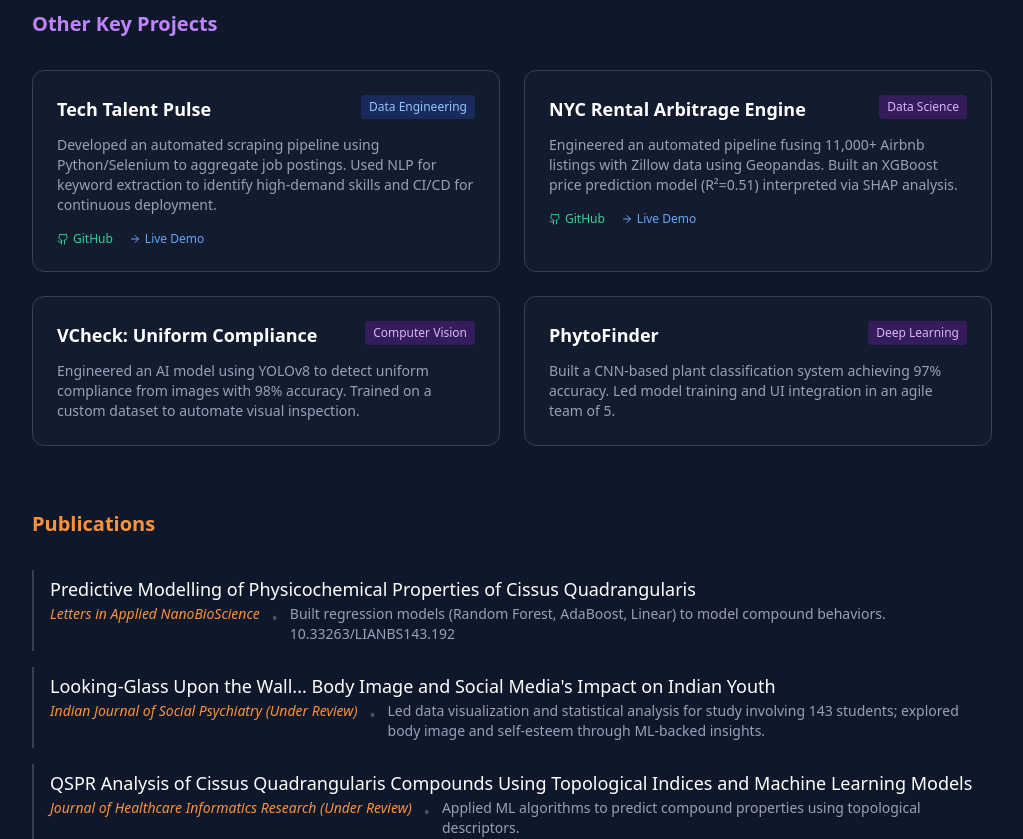
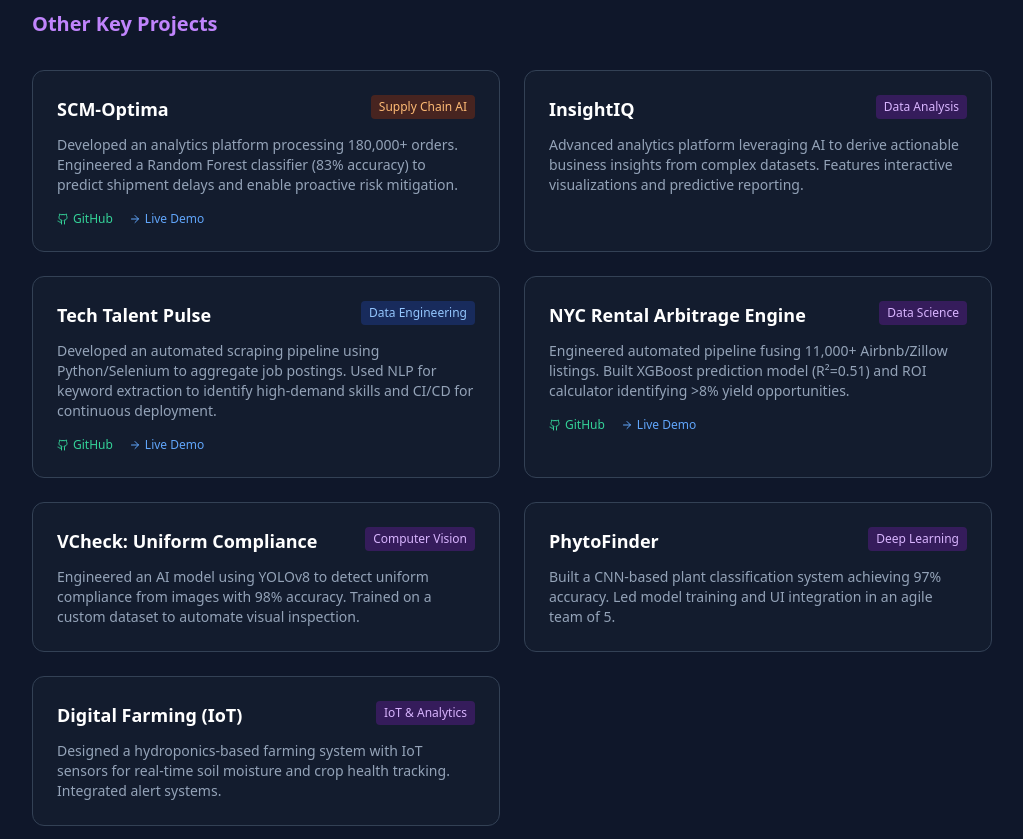
Before and after one commit to ayush-274/Portfolio, a React (Vite) app: page / in a window 1280 px wide. Shown: the part 2160-2999 px from the top of the page, without its empty margins (128-1151 px from the left). Built offline with nearby package versions, Linux system fonts and the light colour scheme.

Commit message:
scm-optima project added

```diff
--- a/src/App.jsx
+++ b/src/App.jsx
@@ -3,7 +3,7 @@ import {
   Menu, X, Database, Github, Linkedin, Mail, ChevronRight, ChevronLeft,
   Download, Code, Terminal, Cpu, BookOpen, Layers, Brain, CheckCircle,
   BarChart, PieChart, TrendingUp, DollarSign, Activity, Filter, Server,
-  Workflow, MapPin, Calculator, ArrowRight, Phone, FileText, Globe
+  Workflow, MapPin, Calculator, ArrowRight, Phone, FileText, Globe, Truck
 } from 'lucide-react';
 
 const Portfolio = () => {
@@ -357,6 +357,47 @@ const Portfolio = () => {
             </div>
         </div>
 
+        {/* Project 4: SCM-Optima */}
+        <div className="mb-24">
+            <div className="flex flex-col md:flex-row justify-between items-end mb-8 border-b border-slate-800 pb-4">
+                 <div>
+                     <span className="text-orange-400 font-mono text-xs uppercase tracking-wider mb-2 block">Project 04</span>
+                     <h3 className="text-3xl font-bold text-white mb-2">SCM-Optima: AI Supply Chain Control Tower</h3>
+                     <p className="text-slate-400 max-w-2xl">
+                         Developed an end-to-end analytics platform processing 180,000+ orders. Engineered a Random Forest classifier (83% accuracy) to predict shipment delays and enable proactive risk mitigation.
+                     </p>
+                     <div className="flex gap-4 mt-4">
+                        <a href="https://github.com/ayush-274/scm-optima" target="_blank" rel="noopener noreferrer" className="flex items-center gap-1 text-emerald-400 hover:text-emerald-300 font-medium">
+                            <Github size={12} /> GitHub
+                        </a>
+                        <a href="https://scm-optima-ayush.streamlit.app/" target="_blank" rel="noopener noreferrer" className="flex items-center gap-1 text-blue-400 hover:text-blue-300">
+                            <ArrowRight size={12} /> Live Demo
+                        </a>
+                     </div>
+                 </div>
+                 <div className="mt-4 md:mt-0 flex gap-2">
+                     <span className="px-3 py-1 bg-slate-800 rounded-full text-xs text-slate-300 border border-slate-700">Prophet</span>
+                     <span className="px-3 py-1 bg-slate-800 rounded-full text-xs text-slate-300 border border-slate-700">Plotly</span>
+                     <span className="px-3 py-1 bg-slate-800 rounded-full text-xs text-slate-300 border border-slate-700">Streamlit</span>
+                 </div>
+            </div>
+
+            <div className="grid grid-cols-1 md:grid-cols-3 gap-6">
+                <div className="bg-slate-800/30 p-6 rounded-lg border border-slate-700">
+                    <h4 className="text-white font-bold mb-2 flex items-center gap-2"><TrendingUp size={16} className="text-orange-400"/> Demand Forecasting</h4>
+                    <p className="text-slate-400 text-sm">Designed a dynamic inventory optimization engine using Prophet for 30-day demand forecasting.</p>
+                </div>
+                <div className="bg-slate-800/30 p-6 rounded-lg border border-slate-700">
+                    <h4 className="text-white font-bold mb-2 flex items-center gap-2"><Truck size={16} className="text-orange-400"/> Delay Prediction</h4>
+                    <p className="text-slate-400 text-sm">Engineered a Random Forest classifier achieving 83% accuracy to predict shipment delays.</p>
+                </div>
+                <div className="bg-slate-800/30 p-6 rounded-lg border border-slate-700">
+                    <h4 className="text-white font-bold mb-2 flex items-center gap-2"><Calculator size={16} className="text-orange-400"/> Inventory Optimization</h4>
+                    <p className="text-slate-400 text-sm">Automated Safety Stock and Reorder Point calculations, displayed via a real-time dashboard.</p>
+                </div>
+            </div>
+        </div>
+
         <div className="bg-emerald-900/10 border border-emerald-500/20 rounded-2xl p-8 md:p-12 text-center">
           <h3 className="text-2xl font-bold text-white mb-4">Ready to optimize your data flow?</h3>
           <button onClick={() => scrollToSection('contact')} className="px-8 py-3 bg-emerald-500 hover:bg-emerald-600 text-white rounded-lg font-medium transition-colors">
@@ -477,6 +518,36 @@ const Portfolio = () => {
             <div>
               <h3 className="text-xl font-semibold text-purple-400 mb-8 flex items-center gap-2">Other Key Projects</h3>
               <div className="grid grid-cols-1 md:grid-cols-2 gap-6">
+                 {/* SCM-Optima (New Addition) */}
+                 <div className="bg-slate-800/30 p-6 rounded-xl border border-slate-700 hover:border-purple-500/30 transition-colors">
+                    <div className="flex justify-between items-start">
+                        <h4 className="text-lg font-bold text-white">SCM-Optima</h4>
+                        <span className="text-xs bg-orange-900/50 text-orange-300 px-2 py-1 rounded">Supply Chain AI</span>
+                    </div>
+                    <p className="text-slate-400 text-sm mt-3">
+                        Developed an analytics platform processing 180,000+ orders. Engineered a Random Forest classifier (83% accuracy) to predict shipment delays and enable proactive risk mitigation.
+                    </p>
+                    <div className="flex gap-4 mt-4 text-xs">
+                        <a href="https://github.com/ayush-274/scm-optima" target="_blank" rel="noopener noreferrer" className="flex items-center gap-1 text-emerald-400 hover:text-emerald-300">
+                            <Github size={12} /> GitHub
+                        </a>
+                        <a href="https://scm-optima-ayush.streamlit.app/" target="_blank" rel="noopener noreferrer" className="flex items-center gap-1 text-blue-400 hover:text-blue-300">
+                            <ArrowRight size={12} /> Live Demo
+                        </a>
+                    </div>
+                 </div>
+
+                 {/* InsightIQ Project */}
+                 <div className="bg-slate-800/30 p-6 rounded-xl border border-slate-700 hover:border-purple-500/30 transition-colors">
+                    <div className="flex justify-between items-start">
+                        <h4 className="text-lg font-bold text-white">InsightIQ</h4>
+                        <span className="text-xs bg-purple-900/50 text-purple-300 px-2 py-1 rounded">Data Analysis</span>
+                    </div>
+                    <p className="text-slate-400 text-sm mt-3">
+                        Advanced analytics platform leveraging AI to derive actionable business insights from complex datasets. Features interactive visualizations and predictive reporting.
+                    </p>
+                 </div>
+
                  {/* Tech Talent Pulse */}
                  <div className="bg-slate-800/30 p-6 rounded-xl border border-slate-700 hover:border-blue-500/30 transition-colors">
                     <div className="flex justify-between items-start">
@@ -503,7 +574,7 @@ const Portfolio = () => {
                         <span className="text-xs bg-purple-900/50 text-purple-300 px-2 py-1 rounded">Data Science</span>
                     </div>
                     <p className="text-slate-400 text-sm mt-3">
-                        Engineered an automated pipeline fusing 11,000+ Airbnb listings with Zillow data using Geopandas. Built an XGBoost price prediction model (R²=0.51) interpreted via SHAP analysis.
+                        Engineered automated pipeline fusing 11,000+ Airbnb/Zillow listings. Built XGBoost prediction model (R²=0.51) and ROI calculator identifying &gt;8% yield opportunities.
                     </p>
                     <div className="flex gap-4 mt-4 text-xs">
                         <a href="https://github.com/ayush-274/rental-arbitrage-engine.git" target="_blank" rel="noopener noreferrer" className="flex items-center gap-1 text-emerald-400 hover:text-emerald-300">
@@ -531,6 +602,15 @@ const Portfolio = () => {
                     </div>
                     <p className="text-slate-400 text-sm mt-3">
                         Built a CNN-based plant classification system achieving 97% accuracy. Led model training and UI integration in an agile team of 5.
+                    </p>
+                 </div>
+                 <div className="bg-slate-800/30 p-6 rounded-xl border border-slate-700 hover:border-purple-500/30 transition-colors">
+                    <div className="flex justify-between items-start">
+                        <h4 className="text-lg font-bold text-white">Digital Farming (IoT)</h4>
+                        <span className="text-xs bg-purple-900/50 text-purple-300 px-2 py-1 rounded">IoT & Analytics</span>
+                    </div>
+                    <p className="text-slate-400 text-sm mt-3">
+                        Designed a hydroponics-based farming system with IoT sensors for real-time soil moisture and crop health tracking. Integrated alert systems.
                     </p>
                  </div>
               </div>
```
